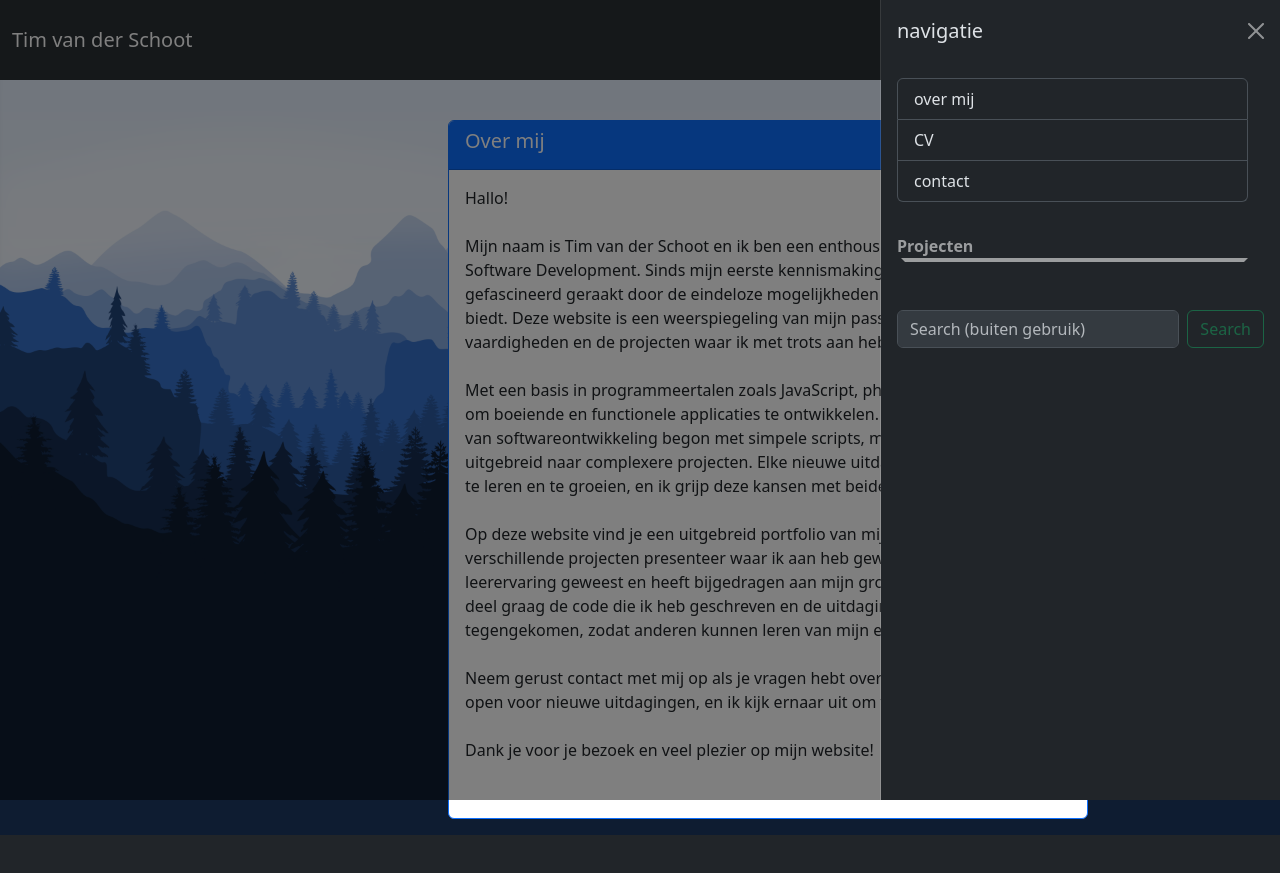
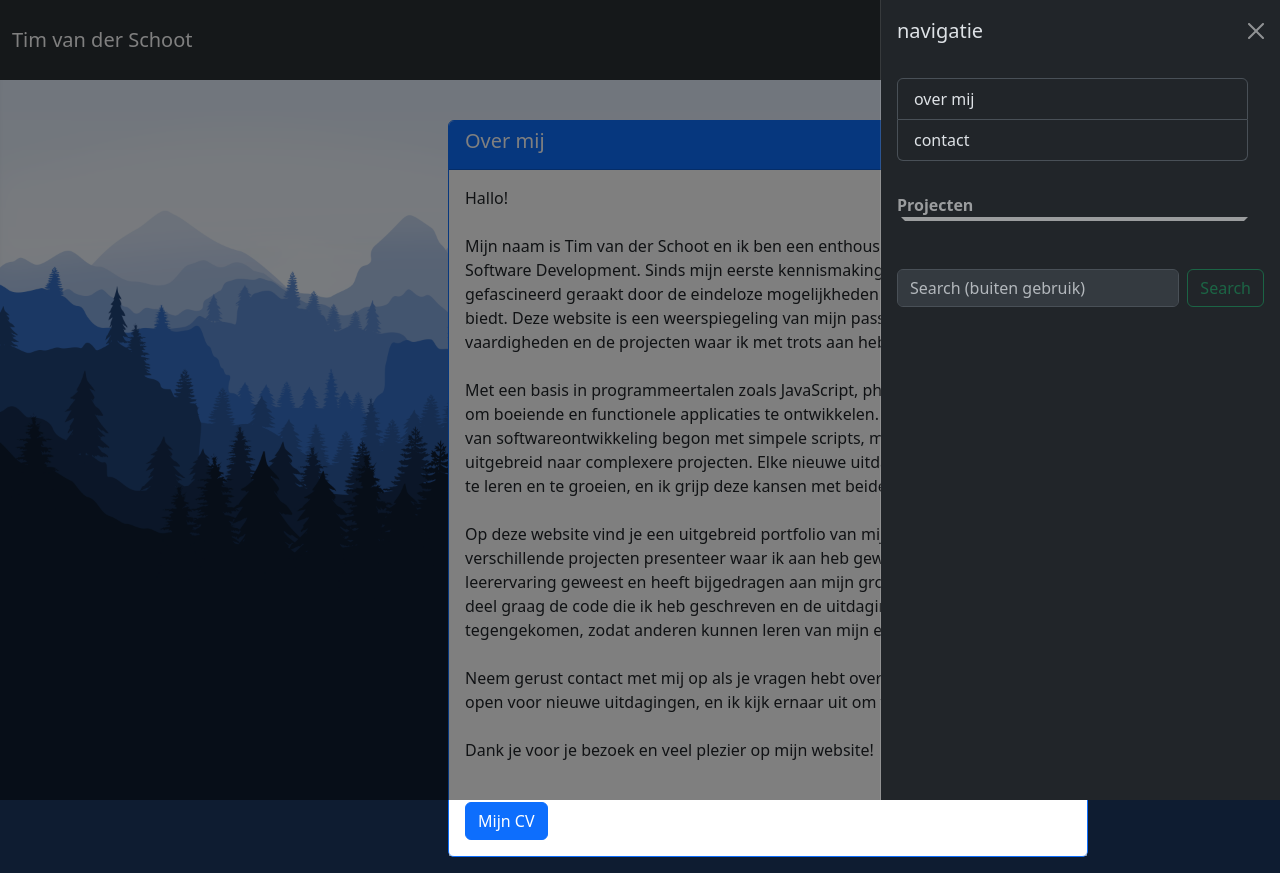
Before and after one commit to TimSchoot/portfolio-V2, a PHP site: page /over/index.php in a window 1280 px wide, after a click that opens the changed part. Before the commit the page ends 835 px from the top, so only its background shows below. Run offline with PHP 8.4, Linux system fonts and the light colour scheme.

Commit message:
CV toegevoegd

```diff
--- a/CV/index.php
+++ /dev/null
@@ -1,4 +0,0 @@
-<?php
-include("../header/index.php");
-?>
-<link href="../style.css" rel="stylesheet">
--- a/header/index.php
+++ b/header/index.php
@@ -25,7 +25,6 @@
                         <ul class="navbar-nav justify-content-end flex-grow-1 pe-3">
                             <div class="list-group">
                                 <a href="../over/index.php" class="list-group-item list-group-item-action">over mij</a>
-                                <a href="../CV/index.php" class="list-group-item list-group-item-action">CV</a>
                                 <a href="../socials/index.php" class="list-group-item list-group-item-action">contact</a>
                             </div><br>
                             <li class="nav-item  dropdown">
@@ -33,11 +32,11 @@
                                     <B>Projecten</B>
                                 </a>
                                 <ul class="dropdown-menu">
-                                    <li><a class="dropdown-item" href="https://rekenen.timschoot.nl/">reken website</a></li>
+                                    <li><a class="dropdown-item" target="_blank" href="http://rekenen.timschoot.nl/">reken website</a></li>
                                     <li><hr class="dropdown-divider"></li>
-                                    <li><a class="dropdown-item" href="https://irritanteonepager.timschoot.nl">irritante onepager</a></li>
+                                    <li><a class="dropdown-item" target="_blank" href="http://irritanteonepager.timschoot.nl">irritante onepager</a></li>
                                     <li><hr class="dropdown-divider"></li>
-                                    <li><a class="dropdown-item" href="#">Something else here</a></li>
+                                    <li><a class="dropdown-item" target="_blank" href="https://github.com/TimSchoot/textAdventureGame">Text Adventure game (niet af)</a></li>
                                 </ul>
                             </li>
                         </ul>
--- a/over/index.php
+++ b/over/index.php
@@ -5,23 +5,20 @@
     <div class="over">
         <div class="card border-primary mb-3" style="max-width: 40rem;">
             <div class="card-header text-bg-primary"><h5>Over mij</h5></div>
-            <div class="card-body">
+                <div class="card-body overbackground">
                     <p class="card-text">Hallo! <br><br>
                         Mijn naam is Tim van der Schoot en ik ben een enthousiaste MBO 4 student Software Development.
                         Sinds mijn eerste kennismaking met technologie, ben ik gefascineerd geraakt door de eindeloze mogelijkheden die programmeren biedt.
                         Deze website is een weerspiegeling van mijn passie voor technologie, mijn vaardigheden en de projecten waar ik met trots aan heb gewerkt.<br><br>
-
                         Met een basis in programmeertalen zoals JavaScript, php en C#, streef ik ernaar om boeiende en functionele applicaties te ontwikkelen.
                         Mijn reis in de wereld van softwareontwikkeling begon met simpele scripts, maar heeft zich al snel uitgebreid naar complexere projecten.
                         Elke nieuwe uitdaging biedt een kans om te leren en te groeien, en ik grijp deze kansen met beide handen aan.<br><br>
-
                         Op deze website vind je een uitgebreid portfolio van mijn werk, waarin ik verschillende projecten presenteer waar ik aan heb gewerkt.
                         Elk project is een leerervaring geweest en heeft bijgedragen aan mijn groei als ontwikkelaar.
                         Ik deel graag de code die ik heb geschreven en de uitdagingen die ik ben tegengekomen, zodat anderen kunnen leren van mijn ervaringen.<br><br>
-
                         Neem gerust contact met mij op als je vragen hebt over mijn werk. Ik sta altijd open voor nieuwe uitdagingen, en ik kijk ernaar uit om van je te horen.<br><br>
-
                         Dank je voor je bezoek en veel plezier op mijn website!</p><br>
+                    <a class="btn btn-primary" href="../src/CV.pdf" target="_blank">Mijn CV</a>
                 </div>
             </div>
     </div>
--- a/style.css
+++ b/style.css
@@ -8,6 +8,9 @@ body {
 nav{
     height: 10vh;
 }
+.card-body{
+    background-color: rgba(255, 255, 255, 0.5); /* White background with 50% transparency */
+}
 #welkom-card{
     margin-top: 15vh;
     margin-left: 15vw;
```
Lines whose indentation alone changed are shown as unchanged.
